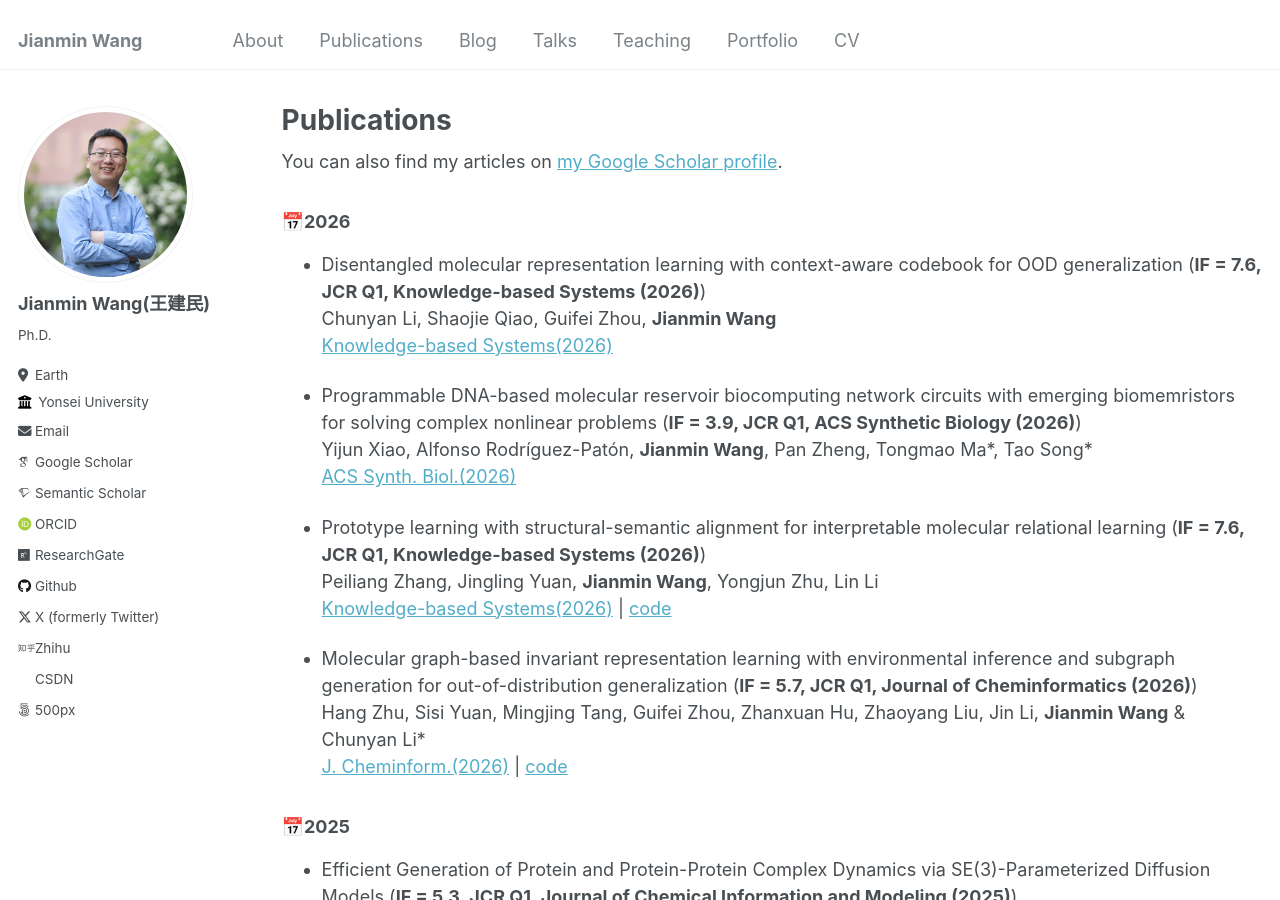
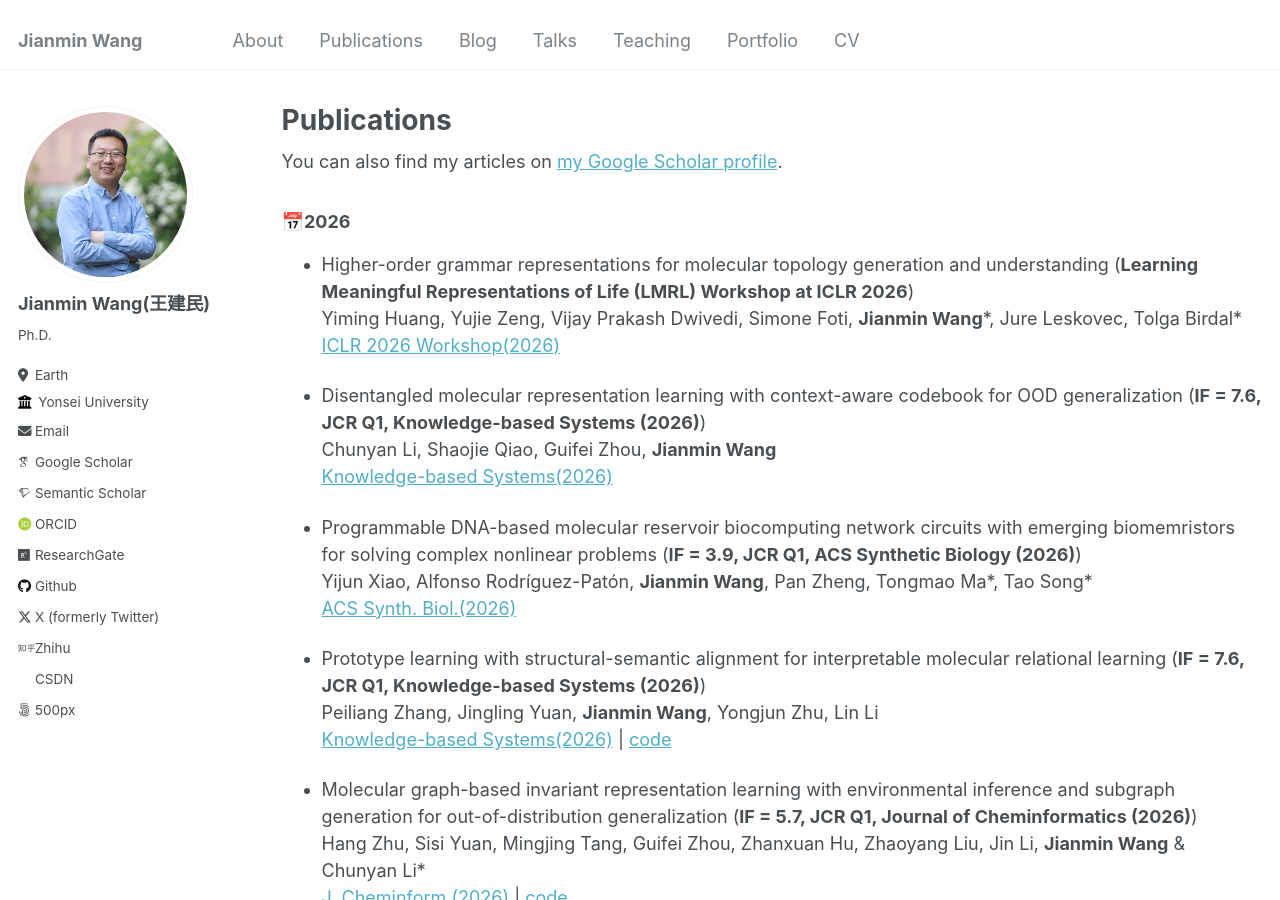
Before and after one commit to Jianmin2drugai/Jianmin2drugai.github.io, a Jekyll site: the page built from _pages/publications.md, in a window 1280 px wide and 900 px high. Built offline with Jekyll 4.4.1, drawn with Linux system fonts in a browser that asks for light colours; some web fonts are replaced.

Commit message:
Update publications.md

```diff
--- a/_pages/publications.md
+++ b/_pages/publications.md
@@ -16,6 +16,10 @@ author_profile: true
 {% endfor %}
 
 ### &#x1F4C5;2026
+
+*   Higher-order grammar representations for molecular topology generation and understanding (**Learning Meaningful Representations of Life (LMRL) Workshop at ICLR 2026**)
+    Yiming Huang, Yujie Zeng, Vijay Prakash Dwivedi, Simone Foti, **Jianmin Wang**\*, Jure Leskovec, Tolga Birdal\*
+    [ICLR 2026 Workshop(2026)](https://openreview.net/forum?id=AHHCuMItmh)
 
 *   Disentangled molecular representation learning with context-aware codebook for OOD generalization (**IF = 7.6, JCR Q1, Knowledge-based Systems (2026)**)
     Chunyan Li, Shaojie Qiao, Guifei Zhou, **Jianmin Wang**
```
